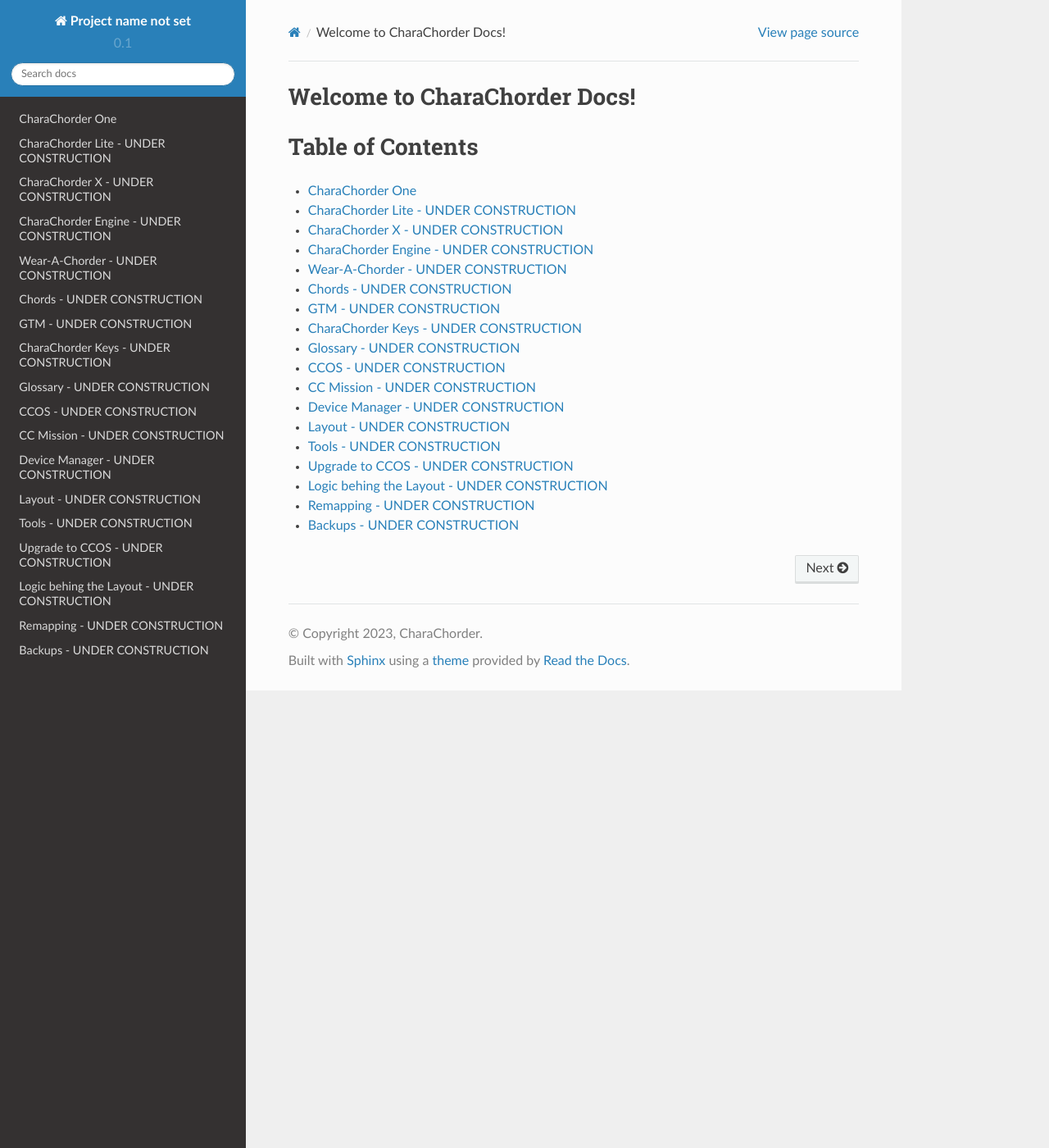
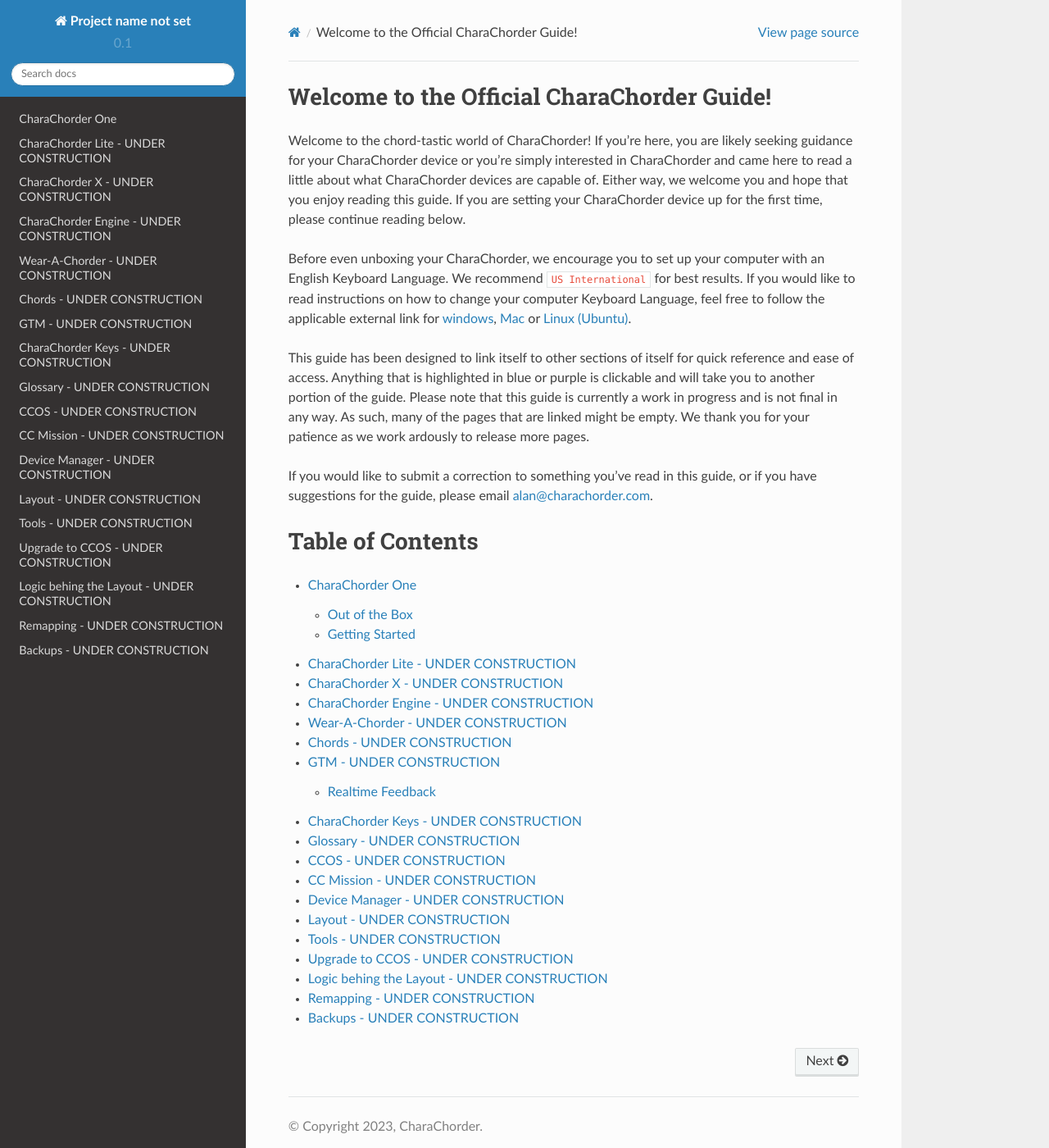
Before and after one commit to CharaChorder/docs, a Sphinx documentation site: the page built from docs/index.rst, in a window 1280 px wide and 1400 px high. Shown: the whole window at 82% size. Built offline with Sphinx 7.4.7 and the Read the Docs theme 2.0.0, drawn with Linux system fonts in a browser that asks for light colours.

Commit message:
Ready to publish-kinda

```diff
--- a/docs/index.rst
+++ b/docs/index.rst
@@ -3,14 +3,23 @@
    in this index.rst for them to be rendered and added to the
    table of contents
 
-Welcome to CharaChorder Docs!
-=============================
+Welcome to the Official CharaChorder Guide!
+============================================
+
+Welcome to the chord-tastic world of CharaChorder! If you're here, you are likely seeking guidance for your CharaChorder device or you're simply interested in CharaChorder and came here to read a little about what CharaChorder devices are capable of. Either way, we welcome you and hope that you enjoy reading this guide. If you are setting your CharaChorder device up for the first time, please continue reading below.
+
+Before even unboxing your CharaChorder, we encourage you to set up your computer with an English Keyboard Language. We recommend ``US International`` for best results. If you would like to read instructions on how to change your computer Keyboard Language, feel free to follow the applicable external link  for `windows <https://support.microsoft.com/en-us/office/switch-between-languages-using-the-language-bar-1c2242c0-fe15-4bc3-99bc-535de6f4f258>`__, `Mac <https://support.apple.com/guide/mac-help/write-in-another-language-on-mac-mchlp1406/mac>`__ or `Linux (Ubuntu) <https://help.ubuntu.com/stable/ubuntu-help/keyboard-layouts.html.en>`__.
+
+This guide has been designed to link itself to other sections of itself for quick reference and ease of access. Anything that is highlighted in blue or purple is clickable and will take you to another portion of the guide. Please note that this guide is currently a work in progress and is not final in any way. As such, many of the pages that are linked might be empty. We thank you for your patience as we work ardously to release more pages.
+
+If you would like to submit a correction to something you've read in this guide, or if you have suggestions for the guide, please email alan@charachorder.com.
+
 
 Table of Contents
 =================
 
 .. toctree::
-   :maxdepth: 1
+   :maxdepth: 2
 
    CharaChorder One.rst
    CharaChorder Lite.rst
```
Also changed, not shown: docs/CharaChorder One.rst (+4 -8 lines).
